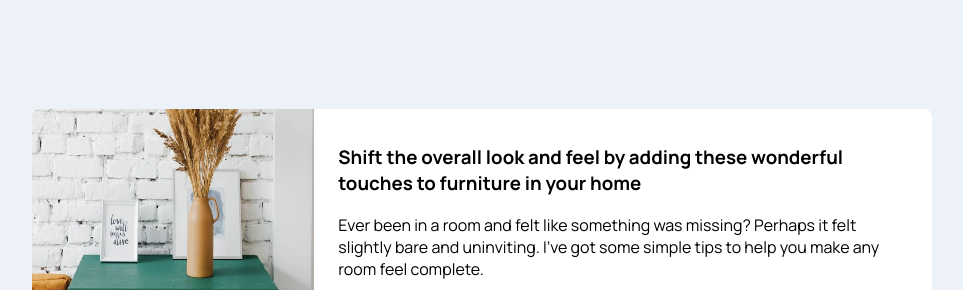
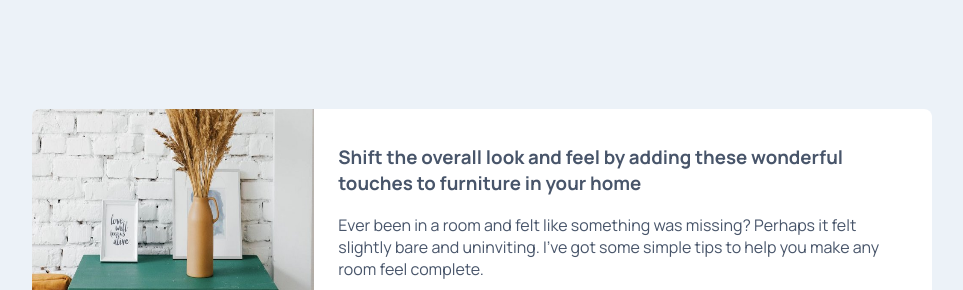
Before and after one commit to sklanier/fm-article-preview-component, a website: page index.html in a window 1280 px wide. Shown: the part 141-431 px from the top of the page, without its empty margins (158-1121 px from the left). Drawn offline with Linux system fonts and the light colour scheme.

Commit message:
updated text color

```diff
--- a/styles.css
+++ b/styles.css
@@ -8,6 +8,7 @@ html {
     background-color: hsl(210, 46%, 95%);
     overflow: hidden;
     font-family: 'Manrope', sans-serif;
+    color: hsl(217, 19%, 35%);
 }
 
 .content {
```
